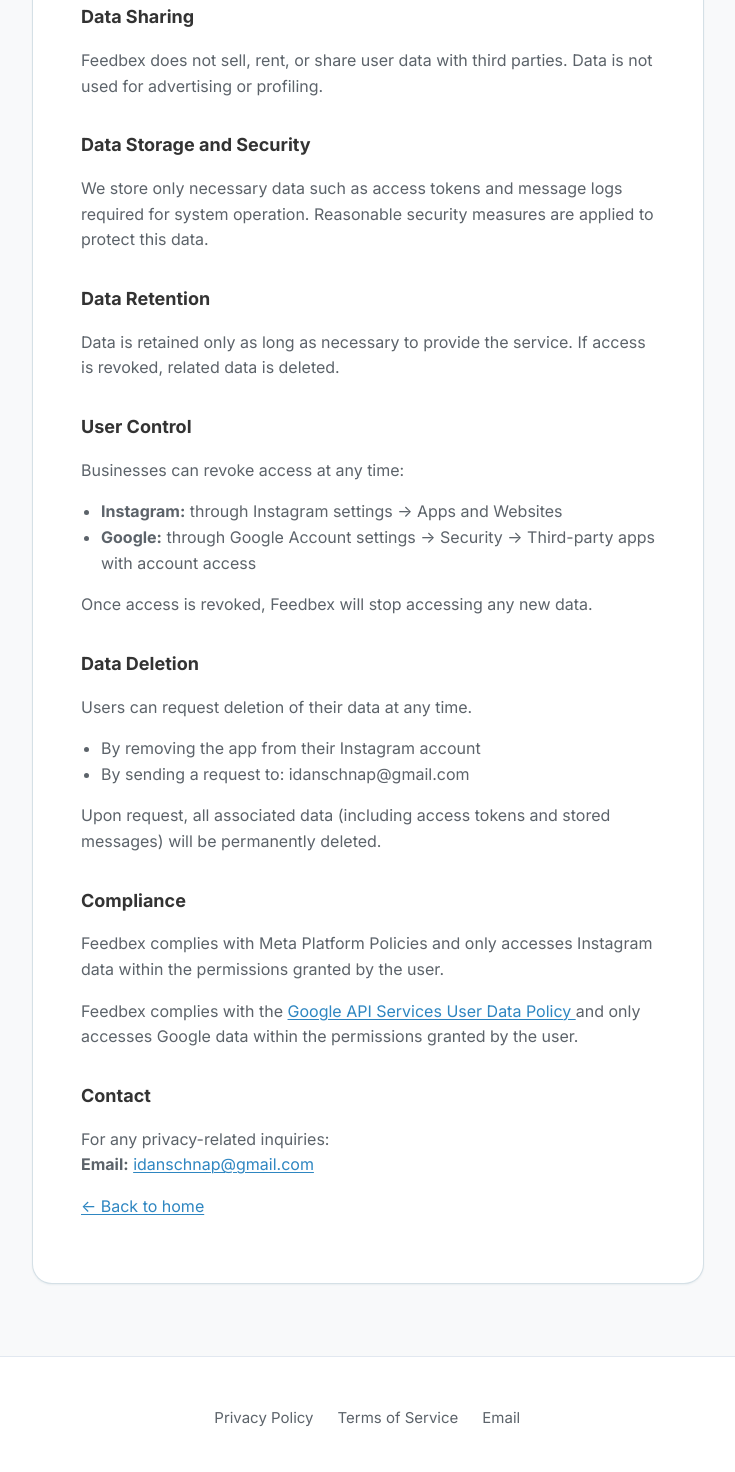
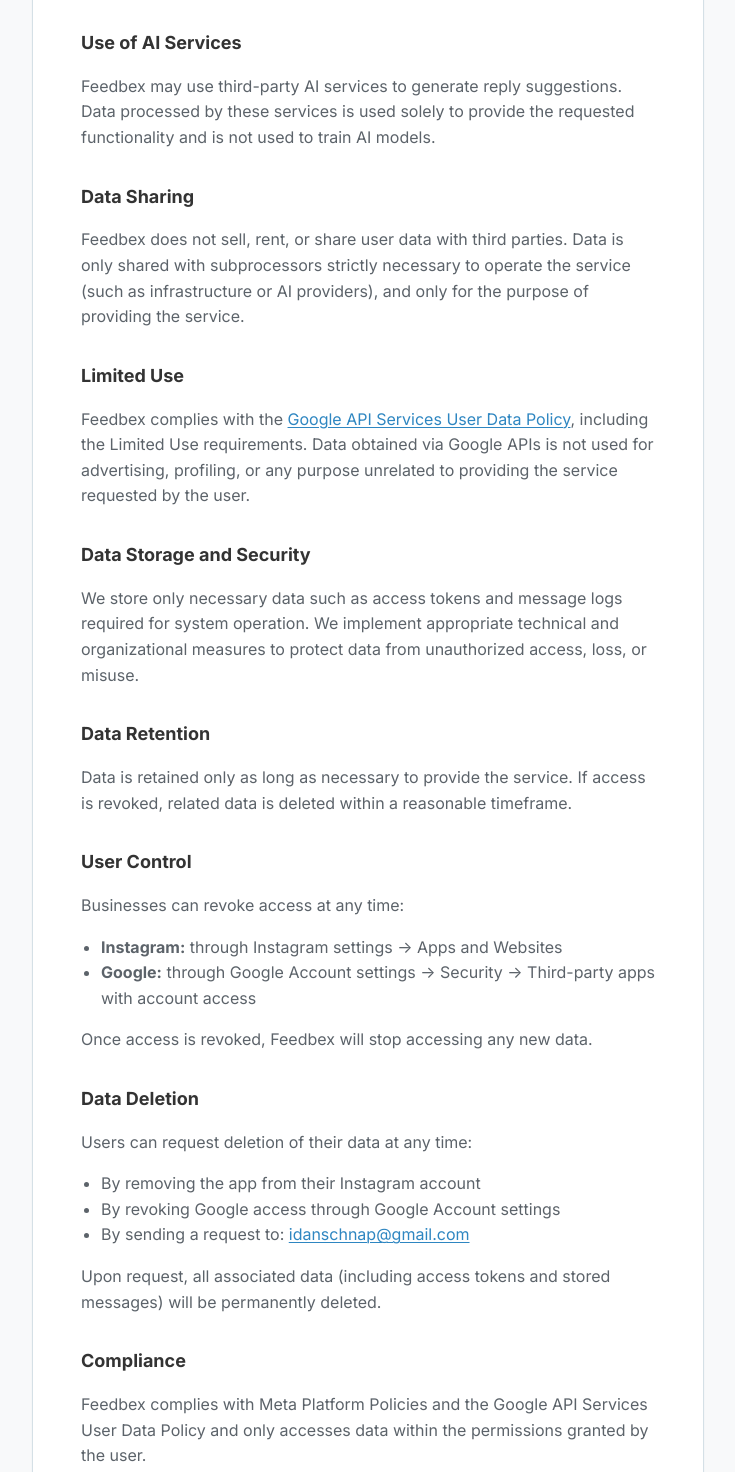
Before and after one commit to FeedBackv1/FeedBack-site, a plain HTML site: page privacy.html in a window 1280 px wide. Shown: the part 1235-2707 px from the top of the page, without its empty margins (272-1007 px from the left). Drawn offline with Linux system fonts and the light colour scheme.

Commit message:
Strengthen privacy policy: add Limited Use, AI services disclosure, Google data deletion

```diff
--- a/privacy.html
+++ b/privacy.html
@@ -58,11 +58,12 @@
         </p>
         <ul>
           <li>Google Business Profile account ID and basic business information</li>
-          <li>Customer reviews posted on Google (review text, star rating, reviewer name)</li>
+          <li>Customer reviews, including review text, star rating, reviewer name, and timestamps</li>
         </ul>
 
         <p>
-          We only access the minimum data required to provide the service.
+          We only access the minimum data required to provide the service and only within the
+          permissions explicitly granted by the user.
         </p>
 
         <h2>How We Use Information</h2>
@@ -80,22 +81,40 @@
           No reply is posted to Google Business Profile without explicit approval from the business owner.
         </p>
 
+        <h2>Use of AI Services</h2>
+        <p>
+          Feedbex may use third-party AI services to generate reply suggestions. Data processed by
+          these services is used solely to provide the requested functionality and is not used to
+          train AI models.
+        </p>
+
         <h2>Data Sharing</h2>
         <p>
-          Feedbex does not sell, rent, or share user data with third parties.
-          Data is not used for advertising or profiling.
+          Feedbex does not sell, rent, or share user data with third parties. Data is only shared
+          with subprocessors strictly necessary to operate the service (such as infrastructure or AI
+          providers), and only for the purpose of providing the service.
+        </p>
+
+        <h2>Limited Use</h2>
+        <p>
+          Feedbex complies with the
+          <a href="https://developers.google.com/terms/api-services-user-data-policy" target="_blank" rel="noopener">Google API Services User Data Policy</a>,
+          including the Limited Use requirements. Data obtained via Google APIs is not used for
+          advertising, profiling, or any purpose unrelated to providing the service requested by
+          the user.
         </p>
 
         <h2>Data Storage and Security</h2>
         <p>
-          We store only necessary data such as access tokens and message logs required for system operation.
-          Reasonable security measures are applied to protect this data.
+          We store only necessary data such as access tokens and message logs required for system
+          operation. We implement appropriate technical and organizational measures to protect data
+          from unauthorized access, loss, or misuse.
         </p>
 
         <h2>Data Retention</h2>
         <p>
           Data is retained only as long as necessary to provide the service.
-          If access is revoked, related data is deleted.
+          If access is revoked, related data is deleted within a reasonable timeframe.
         </p>
 
         <h2>User Control</h2>
@@ -112,11 +131,12 @@
 
         <h2>Data Deletion</h2>
         <p>
-          Users can request deletion of their data at any time.
+          Users can request deletion of their data at any time:
         </p>
         <ul>
           <li>By removing the app from their Instagram account</li>
-          <li>By sending a request to: idanschnap@gmail.com</li>
+          <li>By revoking Google access through Google Account settings</li>
+          <li>By sending a request to: <a href="mailto:idanschnap@gmail.com">idanschnap@gmail.com</a></li>
         </ul>
         <p>
           Upon request, all associated data (including access tokens and stored messages)
@@ -125,15 +145,8 @@
 
         <h2>Compliance</h2>
         <p>
-          Feedbex complies with Meta Platform Policies and only accesses Instagram data within the
-          permissions granted by the user.
-        </p>
-        <p>
-          Feedbex complies with the
-          <a href="https://developers.google.com/terms/api-services-user-data-policy" target="_blank" rel="noopener">
-            Google API Services User Data Policy
-          </a>
-          and only accesses Google data within the permissions granted by the user.
+          Feedbex complies with Meta Platform Policies and the Google API Services User Data Policy
+          and only accesses data within the permissions granted by the user.
         </p>
 
         <h2>Contact</h2>
```
